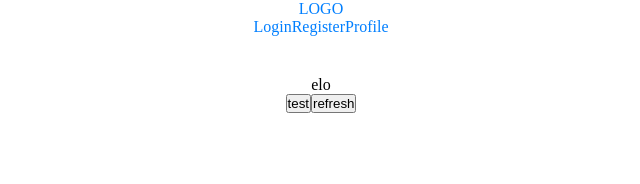
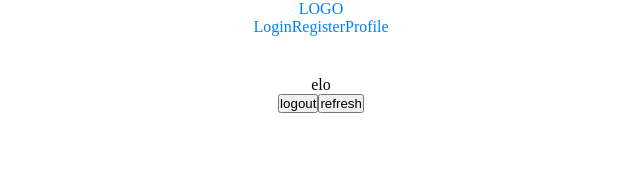
Before and after one commit to tomaszdz89/Streaming, a React (Create React App) app: page /profile in a window 1280 px wide. Shown: the top 184 px of the page, without its empty margins (319-959 px from the left). Built offline with nearby package versions, Linux system fonts and the light colour scheme.

Commit message:
feat: Navigate to homepage after logout

```diff
--- a/src/components/Profile.tsx
+++ b/src/components/Profile.tsx
@@ -2,12 +2,15 @@ import React from 'react'
 import { useSelector, useDispatch } from 'react-redux'
 import { RootState } from '../app/store'
 import { logoutt, refresh } from '../slices/auth'
+import { useNavigate } from 'react-router-dom'
 
 const Profile = (): JSX.Element => {
   const dispatch = useDispatch<any>()
+  const navigate = useNavigate()
 
-  const test = (): void => {
+  const logout = (): void => {
     dispatch(logoutt({}))
+    navigate('/')
   }
 
   const testtest = (): void => {
@@ -21,7 +24,7 @@ const Profile = (): JSX.Element => {
     <>
         <p>elo</p>
         {name}
-        <button onClick={test}>test</button>
+        <button onClick={logout}>logout</button>
         <button onClick={testtest}>refresh</button>
     </>
   )
```
